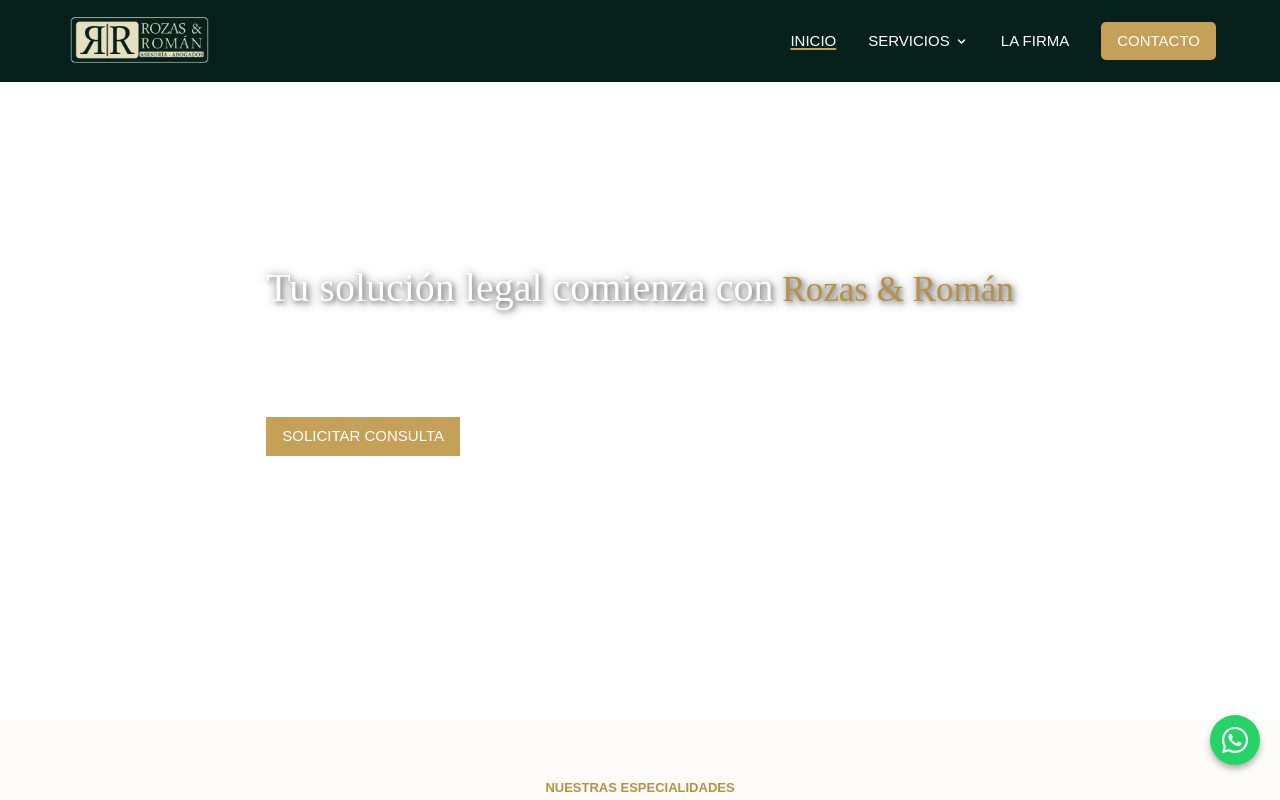
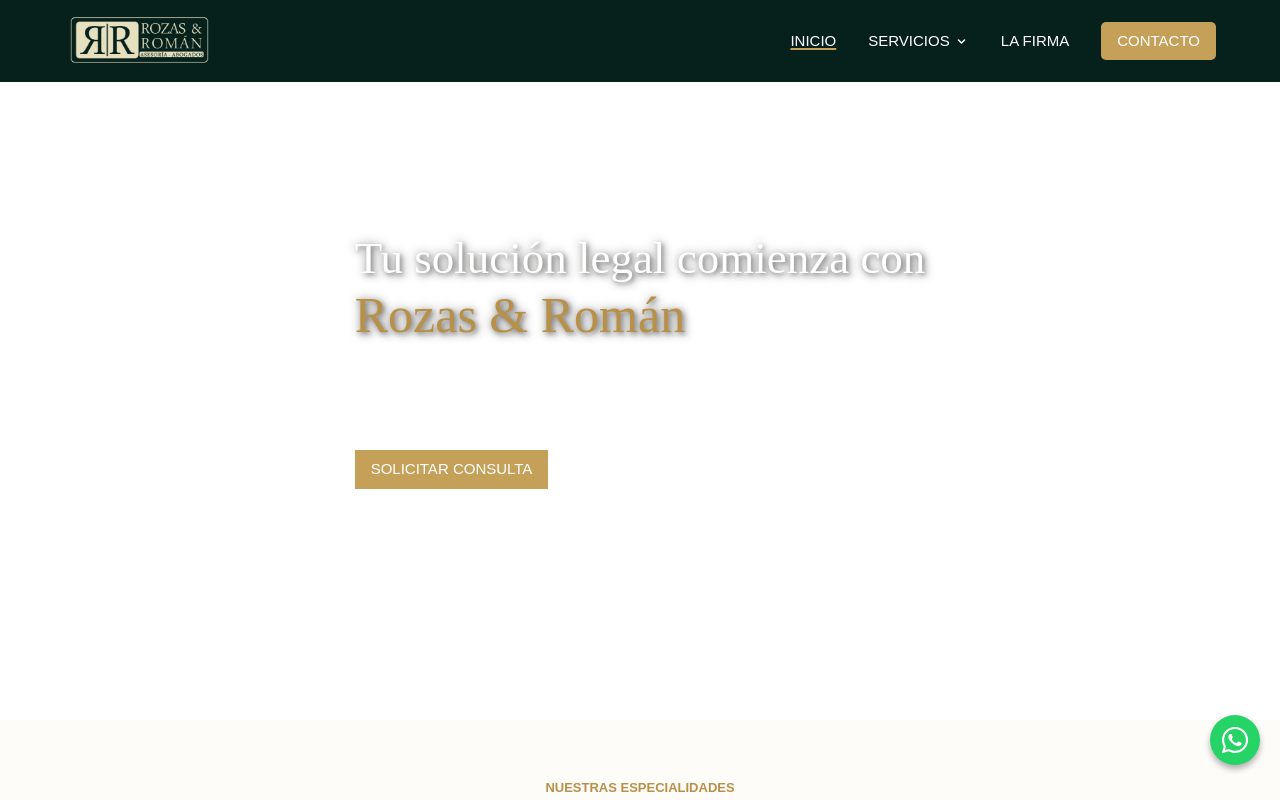
Before and after one commit to amandagq59/Rozas-Roman, a Next.js app: page / in a window 1280 px wide. Shown: the top 800 px of the page. Built offline with nearby package versions, Linux system fonts and the light colour scheme; no server answers; a web font is replaced by a local one.

Commit message:
arreglos

```diff
--- a/app/home.css
+++ b/app/home.css
@@ -30,7 +30,7 @@
 
   span {
     color: #b89047;
-    font-size: 35px;
+    font-size: 50px;
 
     /* ANIMACIÓN MÁQUINA DE ESCRIBIR */
     overflow: hidden;
@@ -40,7 +40,7 @@
   }
 
   h1 {
-    font-size: 40px;
+    font-size: 45px;
     font-family: 'EB Garamond Variable';
     text-decoration: none;
     text-shadow:
--- a/app/page.tsx
+++ b/app/page.tsx
@@ -24,6 +24,7 @@ export default function Page() {
         <div className="hero-heading-block">
           <h1>
             Tu solución legal comienza con
+            <br />
             <span> Rozas & Román</span>
           </h1>
           <p>
```
